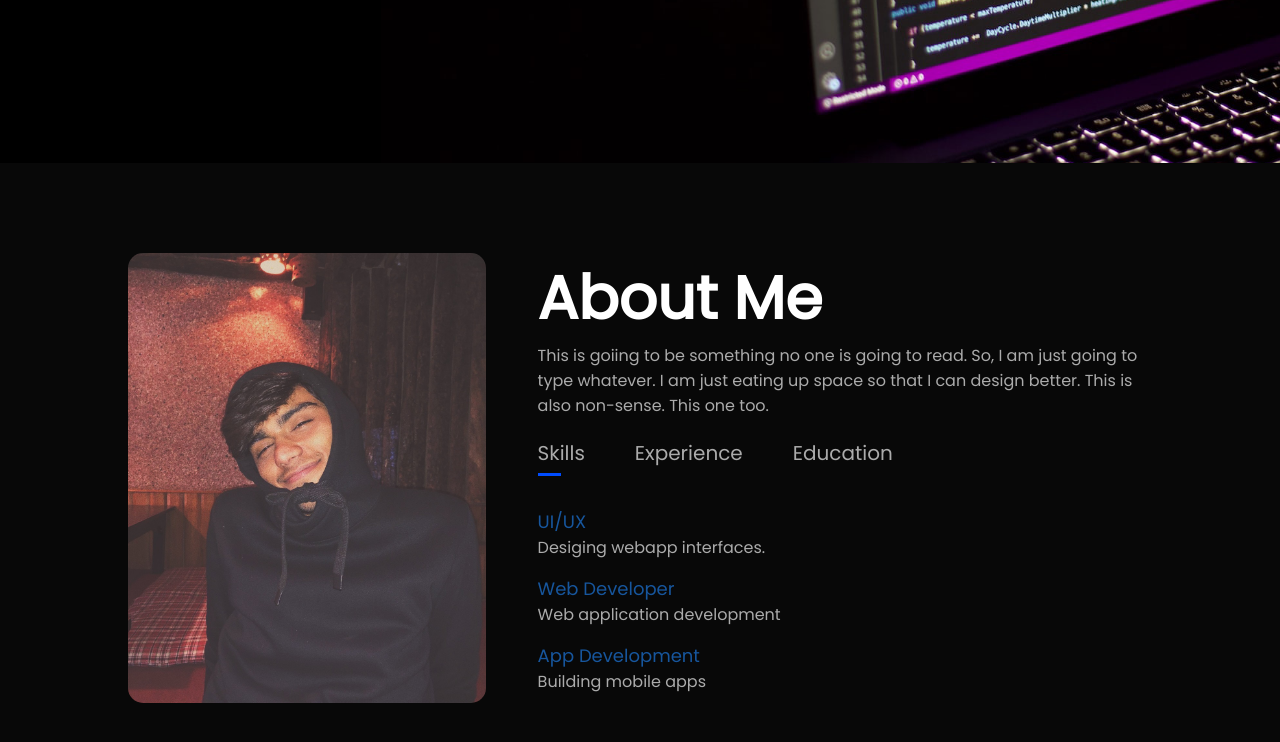
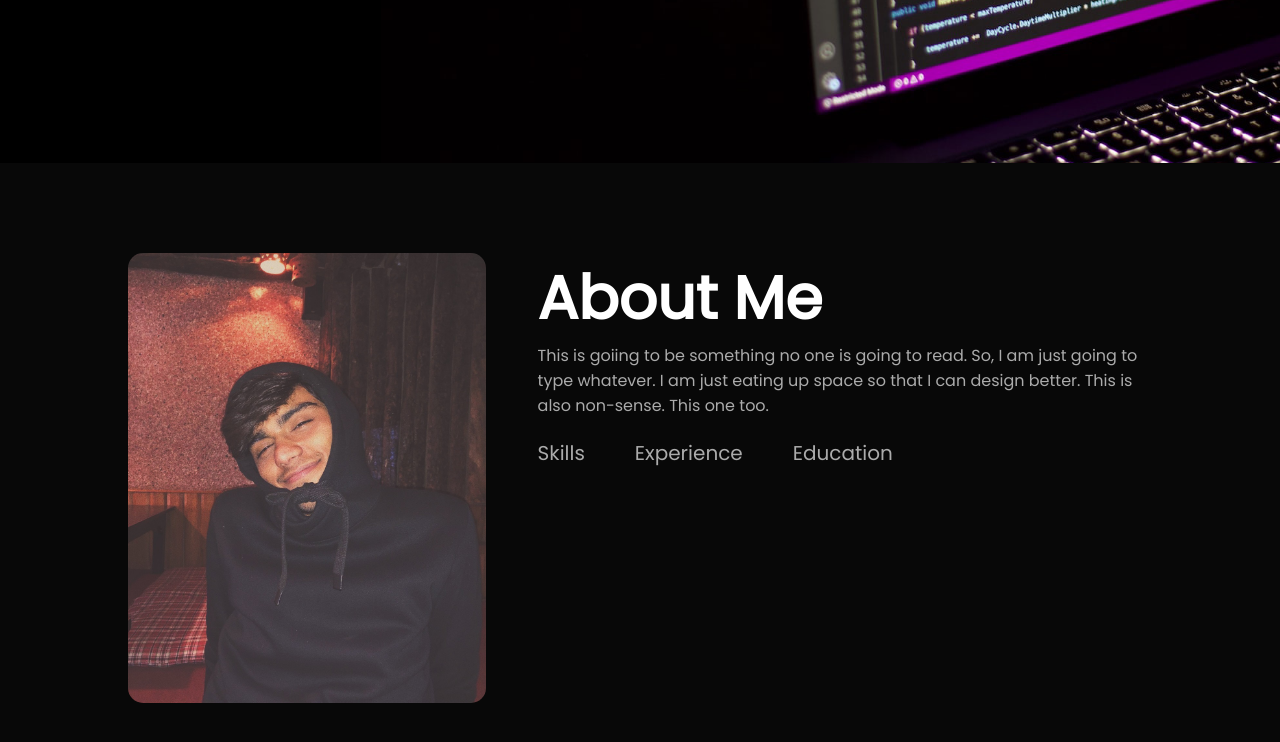
Before and after one commit to nur0078/portfolio-website, a plain HTML site: page index.html in a window 1280 px wide. Both pictures are taken after a click on the element "Skills". Shown: the part 637-1379 px from the top of the page. Drawn offline with Linux system fonts and the light colour scheme.

Commit message:
added opentab function for skills/exp/edu section

```diff
--- a/index.html
+++ b/index.html
@@ -75,5 +75,20 @@
     </div>
 </div>
 
+<script>
+
+    var tablinks = document.getElementsByClassName("tab-links");
+    var tabcontents = document.getElementsByClassName("tab-contents");
+
+    function opentab(tabname) {
+        for(tablink of tablinks){
+            tablink.classList.remove("active-link");
+        }
+        for(tabcontent of tabcontents){
+            tabcontent.classList.remove("active-tab");
+        }
+    }
+
+</script>
 </body>
 </html>
```
